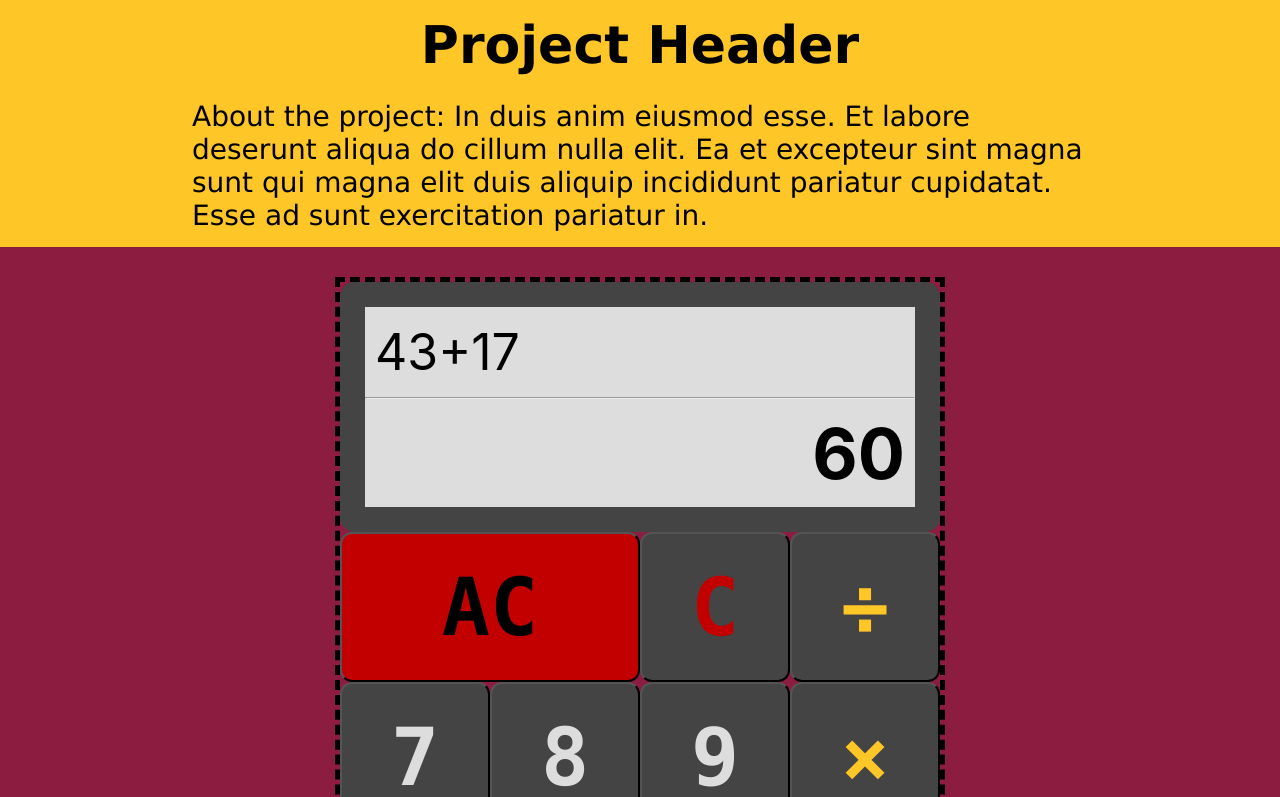
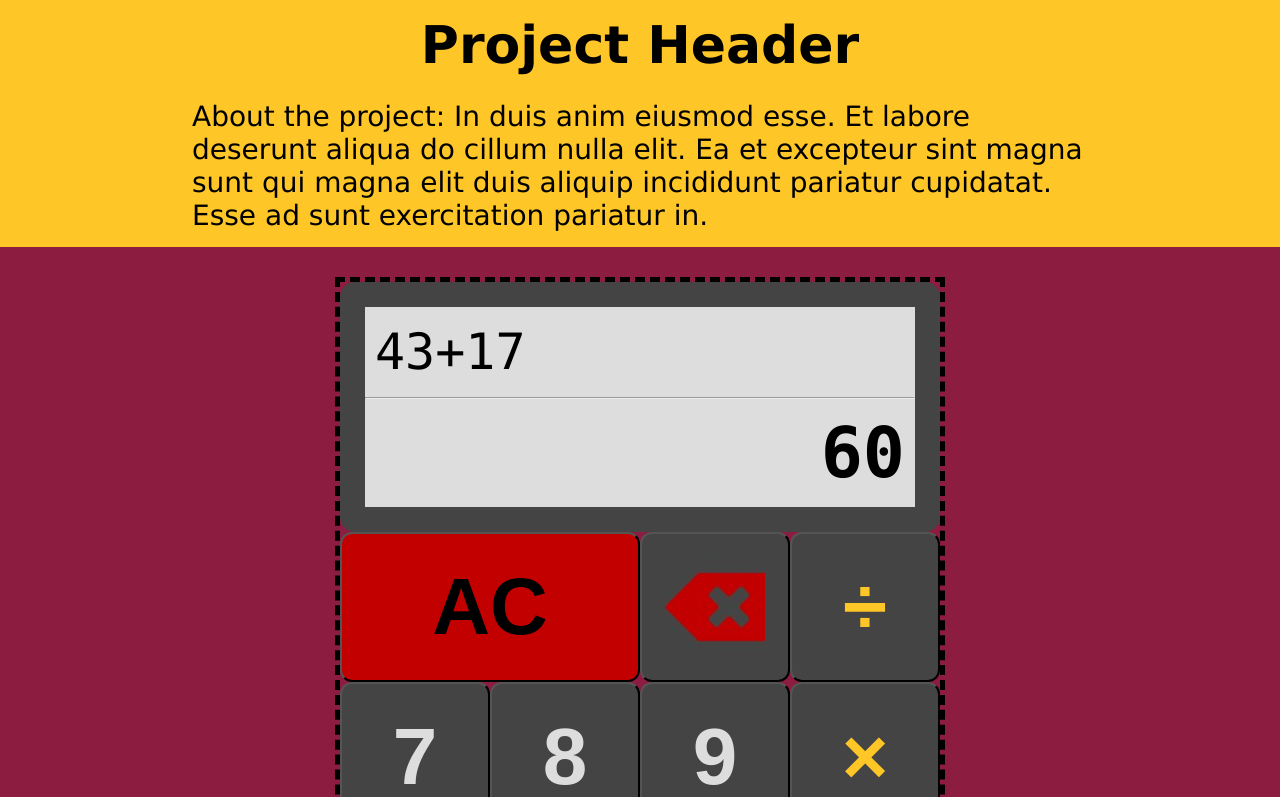
Before and after one commit to nswalke4/PersonalProjects, a React (Create React App) app in the folder ReactCalculatorApplication/calculator-app/: page / in a window 1280 px wide. Shown: the top 797 px of the page. Built offline with nearby package versions, Linux system fonts and the light colour scheme.

Commit message:
Minor adjustments to look and feel of the calculator

```diff
--- a/ReactCalculatorApplication/calculator-app/src/index.css
+++ b/ReactCalculatorApplication/calculator-app/src/index.css
@@ -40,6 +40,7 @@ code {
 }
 
 .calculator-group {
+    font-family: "Lucida Console", Monaco, monospace;
     width: 600px;
     margin: auto;
     border-width: 5px;
@@ -88,7 +89,6 @@ code {
 }
 
 .button-group button {
-    font-family: "Lucida Console", Monaco, monospace;
     font-size: 80px;
     font-weight: 700;
     text-align: center;
@@ -131,6 +131,11 @@ code {
     order: 2;
 }
 
+.clear-button img {
+    display: block;
+    margin: auto;
+}
+
 .number-button {
     color: #dddddd;
     background-color: #444444;
--- a/ReactCalculatorApplication/calculator-app/src/react/components/ClearButton.js
+++ b/ReactCalculatorApplication/calculator-app/src/react/components/ClearButton.js
@@ -1,5 +1,11 @@
+import backspace from "../../resources/backspace.jpg";
+
 const ClearButton = () => {
-    return <button className="clear-button">C</button>;
+    return (
+        <button className="clear-button">
+            <img src={backspace} alt="C" />
+        </button>
+    );
 };
 
 export default ClearButton;
--- a/ReactCalculatorApplication/calculator-app/src/react/components/Screen.js
+++ b/ReactCalculatorApplication/calculator-app/src/react/components/Screen.js
@@ -1,9 +1,9 @@
-const Screen = ({ expression, result }) => {
+const Screen = ({ topRow, bottomRow }) => {
     return (
         <div className="screen">
-            <p className="screen-top">{expression}</p>
+            <p className="screen-top">{topRow}</p>
             <hr />
-            <p className="screen-bottom">{result}</p>
+            <p className="screen-bottom">{bottomRow}</p>
         </div>
     );
 };
--- a/ReactCalculatorApplication/calculator-app/src/react/containers/Calculator.js
+++ b/ReactCalculatorApplication/calculator-app/src/react/containers/Calculator.js
@@ -8,7 +8,7 @@ const Calculator = () => {
     return (
         <div className="calculator-group">
             <div className="screen-group">
-                <Screen expression="43+17" result="60" />
+                <Screen topRow="43+17" bottomRow="60" />
             </div>
             <div className="button-group">
                 <div className="button-top-row">
```
Also changed, not shown: ReactCalculatorApplication/calculator-app/src/resources/backspace.jpg (added).
